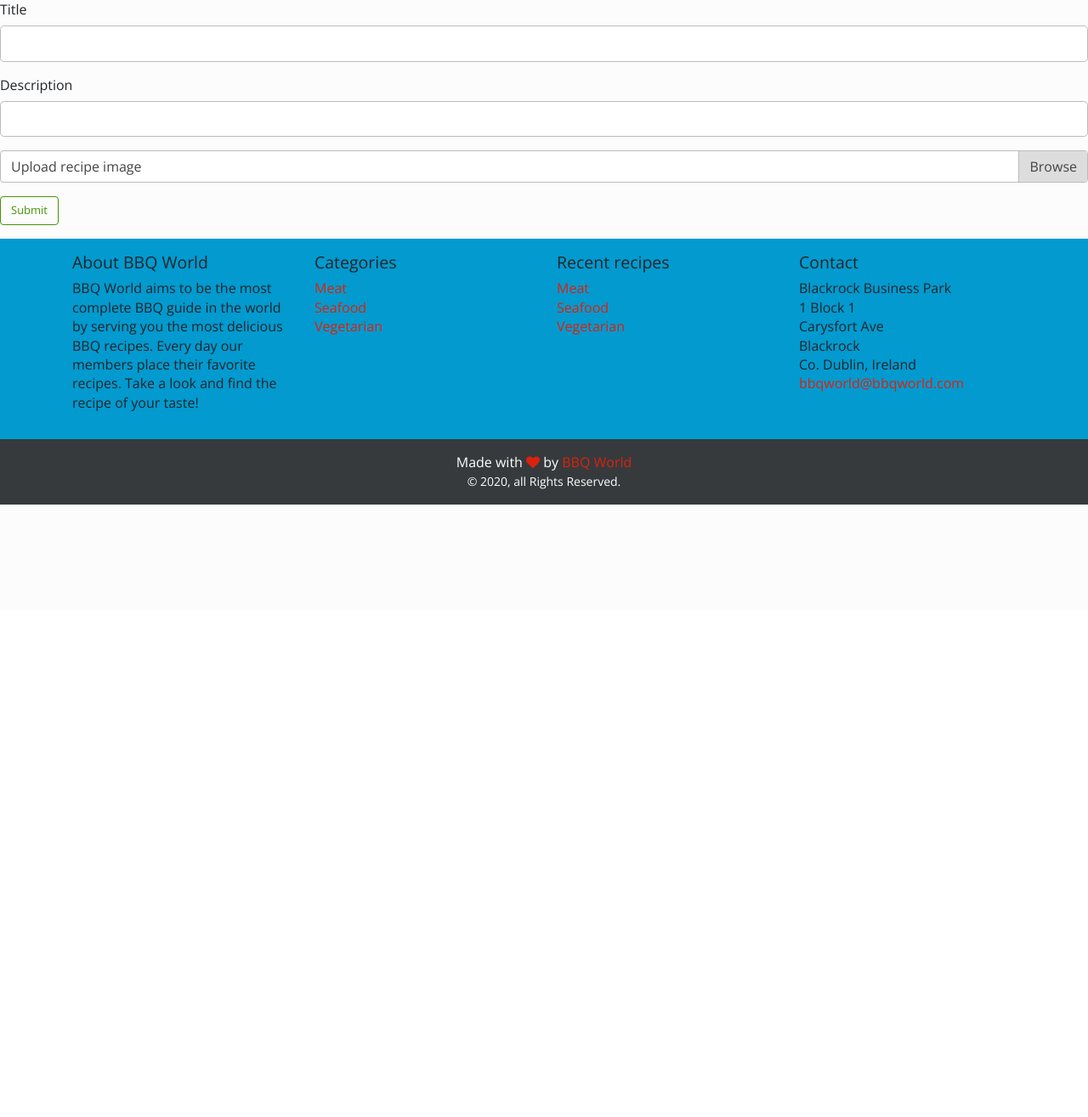
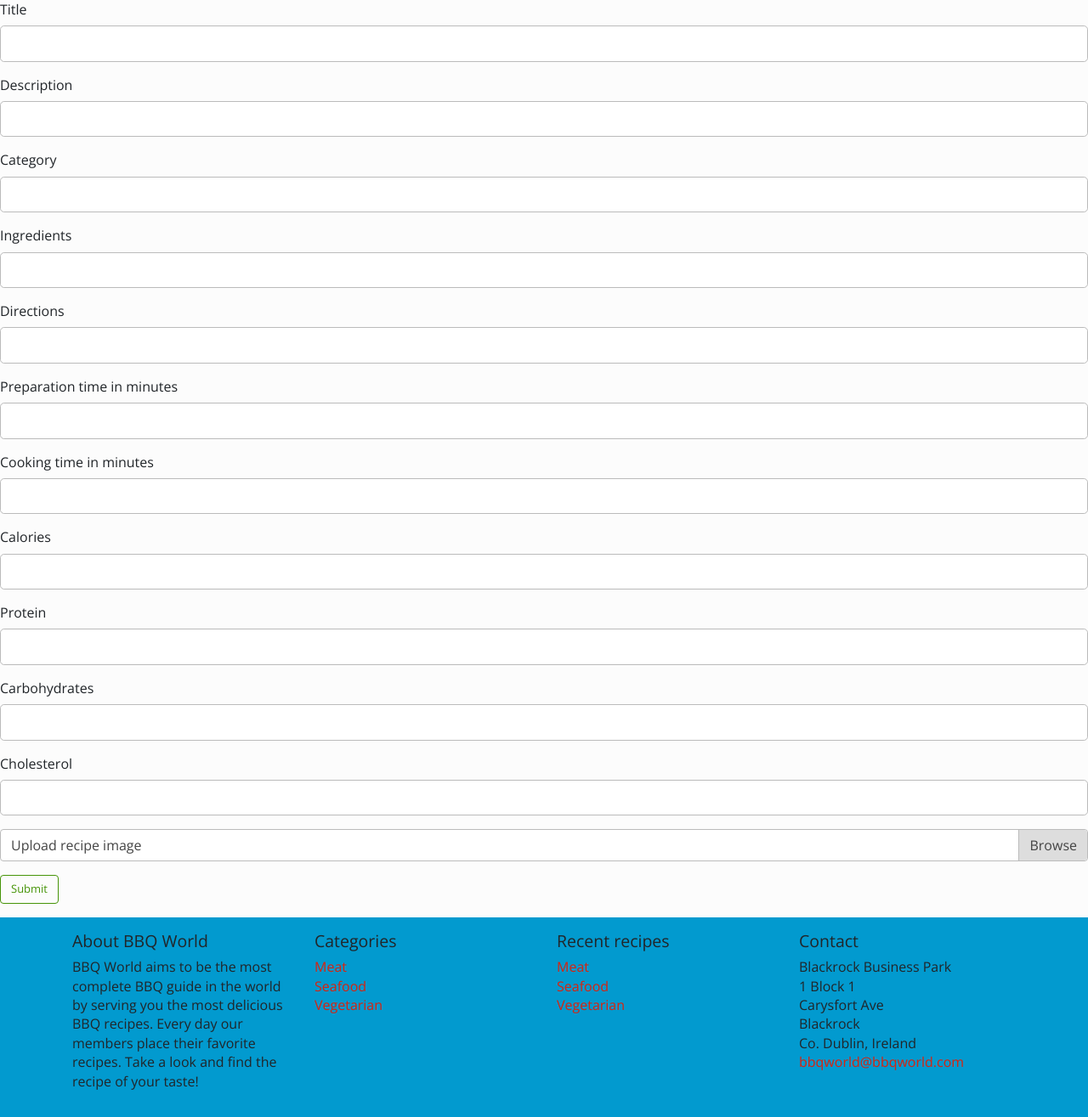
Before and after one commit to Code-Institute-Submissions/3rd-milestone-project, a Flask app: page /recipe/add in a window 1280 px wide. Shown: the part 82-1397 px from the top of the page at 85% size. Before the commit the page ends 676 px from the top, so only its background shows below. Run offline with Flask 2, Linux system fonts and the light colour scheme; the visitor is signed in with stand-in values (Sample User, id 1); some libraries are stand-ins or nearby versions.

Commit message:
Added more detailed recipe info to model and form

```diff
--- a/application/forms.py
+++ b/application/forms.py
@@ -1,5 +1,5 @@
 from flask_wtf import FlaskForm
-from wtforms import StringField, PasswordField, SubmitField, BooleanField
+from wtforms import StringField, PasswordField, SubmitField, BooleanField, IntegerField, DecimalField
 from wtforms.validators import DataRequired, Length, Email, EqualTo, ValidationError
 from flask_wtf.file import FileField, FileRequired, FileAllowed
 from application.models import User, Recipe
@@ -38,5 +38,14 @@ class RegistrationForm(FlaskForm):
 class AddRecipeForm(FlaskForm):
     title                   = StringField('Title', validators=[DataRequired(message="Please enter a title for your recipe.")])
     description             = StringField('Description', validators=[DataRequired(message="Please enter a description for your recipe.")])
+    category_name           = StringField('Category', validators=[DataRequired(message="Please enter a category for your recipe.")])
+    ingredients             = StringField('Ingredients', validators=[DataRequired(message="Please enter ingredients for your recipe.")])
+    directions              = StringField('Directions', validators=[DataRequired(message="Please enter directions for your recipe.")])
+    preparation_time        = IntegerField('Preparation time in minutes', validators=[DataRequired(message="Please enter the preparation time for your recipe.")])
+    cooking_time            = IntegerField('Cooking time in minutes', validators=[DataRequired(message="Please enter the cooking time for your recipe.")])
+    calories                = DecimalField('Calories', validators=[DataRequired(message="Please enter the calories for your recipe.")])
+    protein                 = DecimalField('Protein', validators=[DataRequired(message="Please enter the protein for your recipe.")])
+    carbohydrates           = DecimalField('Carbohydrates', validators=[DataRequired(message="Please enter the carbohydrates for your recipe.")])
+    cholesterol             = DecimalField('Cholesterol', validators=[DataRequired(message="Please enter the cholesterol for your recipe.")])
     recipe_image            = FileField('Upload recipe image', validators=[FileRequired(), FileAllowed(['jpg','jpeg', 'png', 'gif'], 'Images only please!')])
     submit                  = SubmitField('Submit')
--- a/application/templates/add_recipe.html
+++ b/application/templates/add_recipe.html
@@ -27,6 +27,115 @@
       endif %}
     </div>
     <div class="form-group">
+      {{ form.category_name.label(class="form-control-label") }} {% if
+      form.category_name.errors %} {{ form.category_name(class="form-control
+      form-control-lg is-invalid") }}
+      <div class="invalid-feedback">
+        {% for error in form.category_name.errors %}
+        <span>{{ error }}</span>
+        {% endfor %}
+      </div>
+      {% else %} {{ form.category_name(class="form-control form-control-lg") }} {%
+      endif %}
+    </div>
+    <div class="form-group">
+      {{ form.ingredients.label(class="form-control-label") }} {% if
+      form.ingredients.errors %} {{ form.ingredients(class="form-control
+      form-control-lg is-invalid") }}
+      <div class="invalid-feedback">
+        {% for error in form.ingredients.errors %}
+        <span>{{ error }}</span>
+        {% endfor %}
+      </div>
+      {% else %} {{ form.ingredients(class="form-control form-control-lg") }} {%
+      endif %}
+    </div>
+    <div class="form-group">
+      {{ form.directions.label(class="form-control-label") }} {% if
+      form.directions.errors %} {{ form.directions(class="form-control
+      form-control-lg is-invalid") }}
+      <div class="invalid-feedback">
+        {% for error in form.directions.errors %}
+        <span>{{ error }}</span>
+        {% endfor %}
+      </div>
+      {% else %} {{ form.directions(class="form-control form-control-lg") }} {%
+      endif %}
+    </div>
+    <div class="form-group">
+      {{ form.preparation_time.label(class="form-control-label") }} {% if
+      form.preparation_time.errors %} {{ form.preparation_time(class="form-control
+      form-control-lg is-invalid") }}
+      <div class="invalid-feedback">
+        {% for error in form.preparation_time.errors %}
+        <span>{{ error }}</span>
+        {% endfor %}
+      </div>
+      {% else %} {{ form.preparation_time(class="form-control form-control-lg") }} {%
+      endif %}
+    </div>
+    <div class="form-group">
+      {{ form.cooking_time.label(class="form-control-label") }} {% if
+      form.cooking_time.errors %} {{ form.cooking_time(class="form-control
+      form-control-lg is-invalid") }}
+      <div class="invalid-feedback">
+        {% for error in form.cooking_time.errors %}
+        <span>{{ error }}</span>
+        {% endfor %}
+      </div>
+      {% else %} {{ form.cooking_time(class="form-control form-control-lg") }} {%
+      endif %}
+    </div>
+    <div class="form-group">
+      {{ form.calories.label(class="form-control-label") }} {% if
+      form.calories.errors %} {{ form.calories(class="form-control
+      form-control-lg is-invalid") }}
+      <div class="invalid-feedback">
+        {% for error in form.calories.errors %}
+        <span>{{ error }}</span>
+        {% endfor %}
+      </div>
+      {% else %} {{ form.calories(class="form-control form-control-lg") }} {%
+      endif %}
+    </div>
+    <div class="form-group">
+      {{ form.protein.label(class="form-control-label") }} {% if
+      form.protein.errors %} {{ form.protein(class="form-control
+      form-control-lg is-invalid") }}
+      <div class="invalid-feedback">
+        {% for error in form.protein.errors %}
+        <span>{{ error }}</span>
+        {% endfor %}
+      </div>
+      {% else %} {{ form.protein(class="form-control form-control-lg") }} {%
+      endif %}
+    </div>
+    <div class="form-group">
+      {{ form.carbohydrates.label(class="form-control-label") }} {% if
+      form.carbohydrates.errors %} {{ form.carbohydrates(class="form-control
+      form-control-lg is-invalid") }}
+      <div class="invalid-feedback">
+        {% for error in form.carbohydrates.errors %}
+        <span>{{ error }}</span>
+        {% endfor %}
+      </div>
+      {% else %} {{ form.carbohydrates(class="form-control form-control-lg") }} {%
+      endif %}
+    </div>
+    <div class="form-group">
+      {{ form.cholesterol.label(class="form-control-label") }} {% if
+      form.cholesterol.errors %} {{ form.cholesterol(class="form-control
+      form-control-lg is-invalid") }}
+      <div class="invalid-feedback">
+        {% for error in form.cholesterol.errors %}
+        <span>{{ error }}</span>
+        {% endfor %}
+      </div>
+      {% else %} {{ form.cholesterol(class="form-control form-control-lg") }} {%
+      endif %}
+    </div>
+
+    <div class="form-group">
       <div class="custom-file">
       {{ form.recipe_image(class="custom-file-input") }}
       {{ form.recipe_image.label(class="custom-file-label") }}
```
